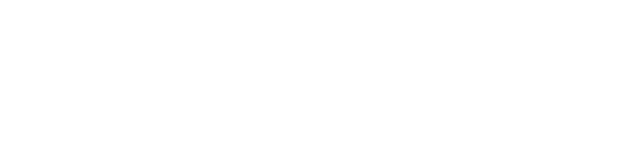
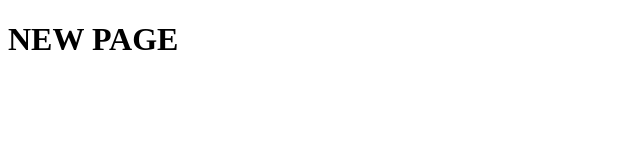
Before and after one commit to lekshmisree89/first-day-repo, a plain HTML site: page index.html in a window 1280 px wide. Shown: the whole page, without its empty margins (0-640 px from the left). Drawn offline with Linux system fonts and the light colour scheme.

Commit message:
new code in html

```diff
--- a/index.html
+++ b/index.html
@@ -6,6 +6,6 @@
     <title>Document</title>
 </head>
 <body>
-
+    <h1>NEW PAGE </h1>
 </body>
 </html>
```
